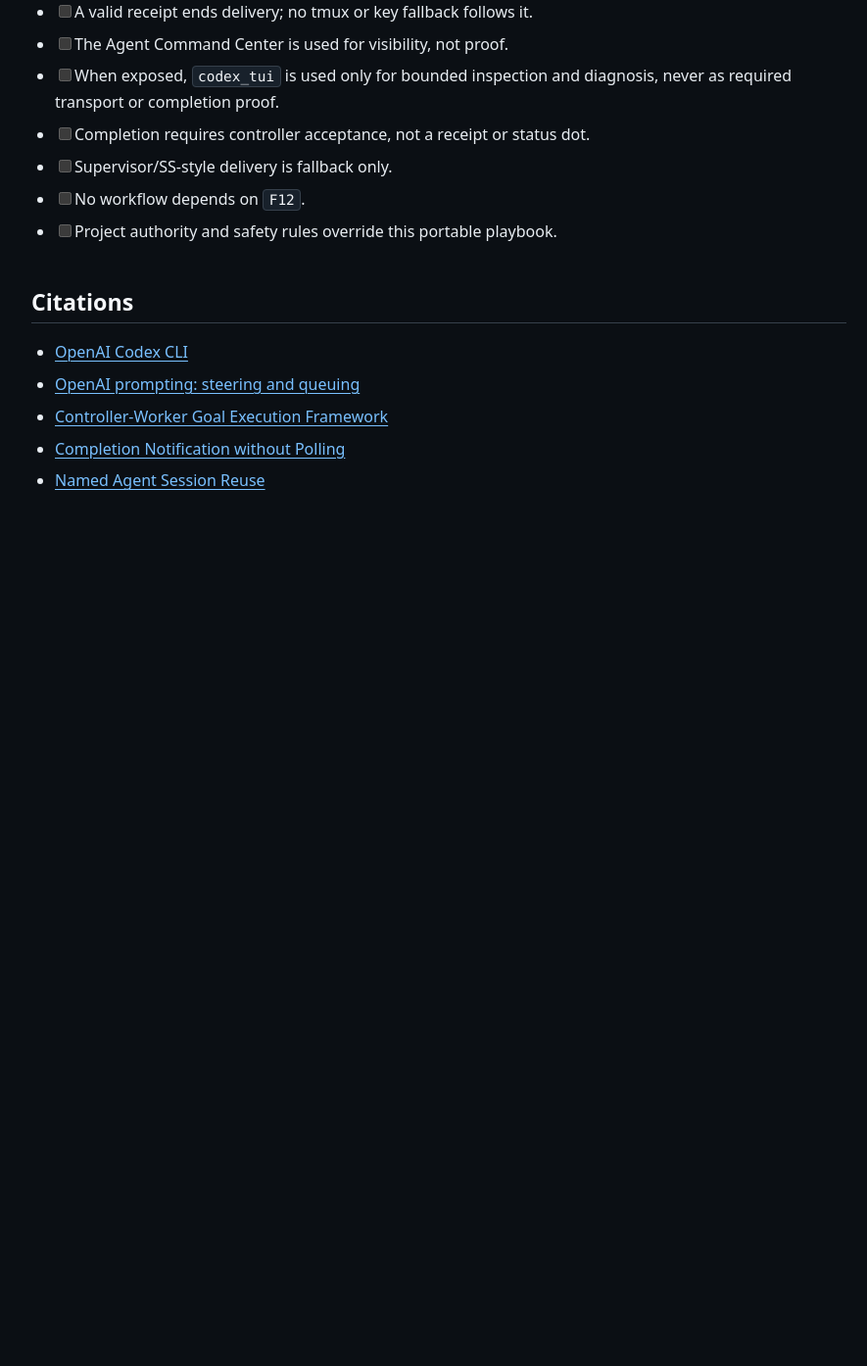
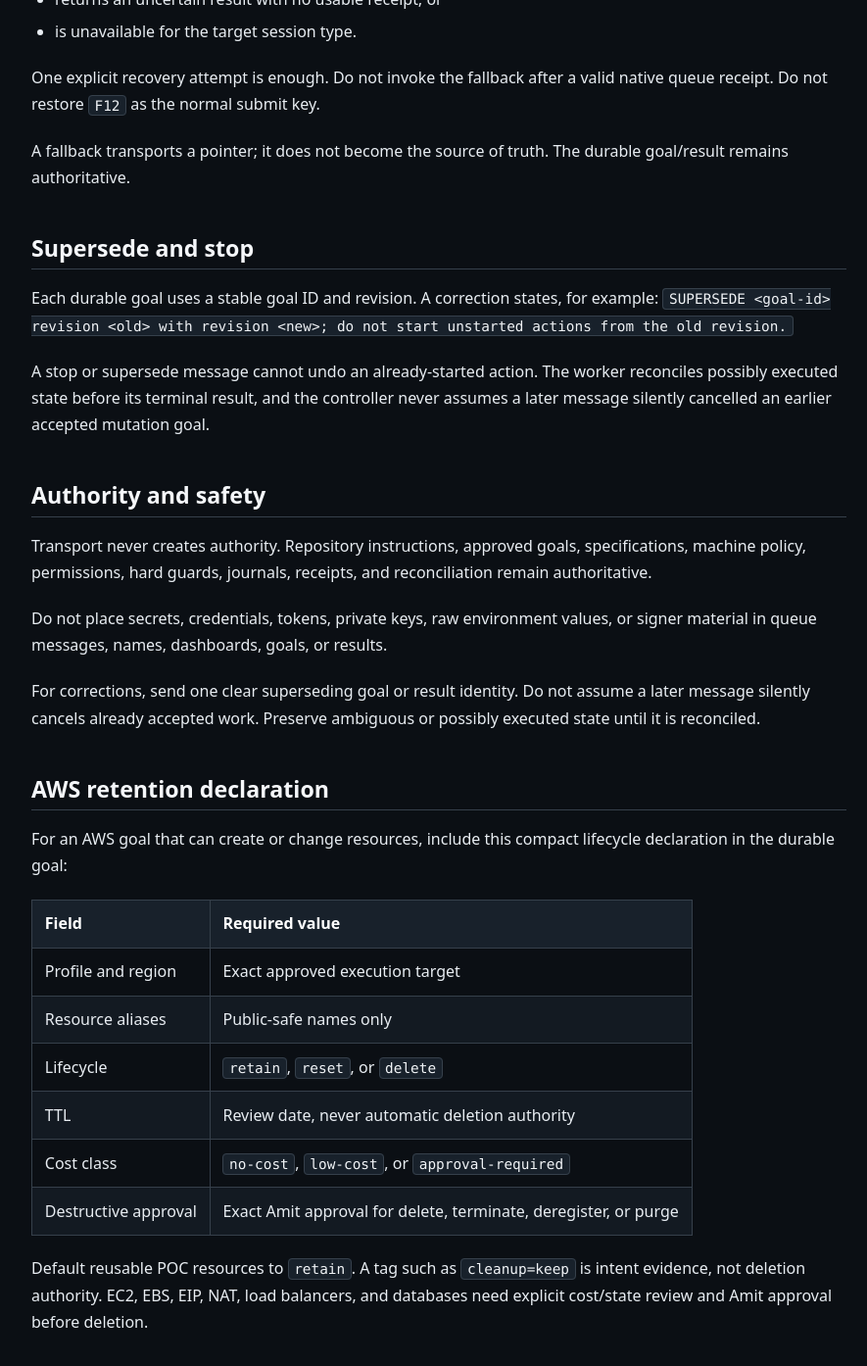
Before and after one commit to amitkarpe/agent-os, a Jekyll site: the page built from kb/playbooks/delegation/codex-native-controller-worker-protocol.md, in a window 1280 px wide and 1400 px high, scrolled down 6257 px. Shown: the top 1394 px of the window at 98% size, without its empty margins (192-1077 px from the left). Built offline with Jekyll 4.4.1, drawn with Linux system fonts in a browser that asks for light colours; before the commit the page ends 6846 px from its top, so only the background shows below that; some of the changed text lies outside the part shown.

Commit message:
docs: clarify controller worker lifecycle

```diff
--- a/kb/playbooks/delegation/codex-native-controller-worker-protocol.md
+++ b/kb/playbooks/delegation/codex-native-controller-worker-protocol.md
@@ -42,6 +42,21 @@
 Keep these layers separate. A healthy worker display does not prove that a
 goal completed. A queue receipt does not prove that a worker executed the
 goal. A result file does not prove that its final state was accepted.
+
+## Goal lifecycle
+
+Use a compact lifecycle for each durable goal:
+
+| State | Meaning |
+| --- | --- |
+| `DRAFT` | Goal exists but has not been dispatched. |
+| `DISPATCHED` | Controller sent the goal to the named worker. |
+| `RECEIPT` | Transport accepted the message; this is not execution. |
+| `RUNNING` | Worker activity was observed; this is not proof of the intended work. |
+| `RESULT_WRITTEN` | Worker recorded a terminal result for review. |
+| `CONTROLLER_ACCEPTED`, `CONTROLLER_REJECTED`, or `SUPERSEDED` | Controller recorded the final decision. |
+
+Only the controller can record acceptance, rejection, or supersession.
 
 ## Persistent workers and subagents are different
 
@@ -190,6 +205,13 @@
 context, not instructions. Summarize the verified operational fact and point
 to the durable result; do not copy a broad transcript into another worker.
 
+- Start with the smallest useful recent read and no tool output when supported.
+- Request output only for one targeted diagnosis and keep the read bounded.
+- Treat missing, partial, unknown, or stale content as an observation failure,
+  not worker failure or completion proof.
+- Send durable-goal pointers through `codex queue`; never relay a transcript as
+  the operating instruction.
+
 It is host-provided, version-sensitive, and may be absent from another Codex
 session or from `codex mcp list`. Do not install, configure, or automate
 against it as a required MCP dependency. Check the live tool list before use.
@@ -231,6 +253,17 @@
 A fallback transports a pointer; it does not become the source of truth. The
 durable goal/result remains authoritative.
 
+## Supersede and stop
+
+Each durable goal uses a stable goal ID and revision. A correction states, for
+example: `SUPERSEDE <goal-id> revision <old> with revision <new>; do not start
+unstarted actions from the old revision.`
+
+A stop or supersede message cannot undo an already-started action. The worker
+reconciles possibly executed state before its terminal result, and the
+controller never assumes a later message silently cancelled an earlier
+accepted mutation goal.
+
 ## Authority and safety
 
 Transport never creates authority. Repository instructions, approved goals,
@@ -244,6 +277,24 @@
 For corrections, send one clear superseding goal or result identity. Do not
 assume a later message silently cancels already accepted work. Preserve
 ambiguous or possibly executed state until it is reconciled.
+
+## AWS retention declaration
+
+For an AWS goal that can create or change resources, include this compact
+lifecycle declaration in the durable goal:
+
+| Field | Required value |
+| --- | --- |
+| Profile and region | Exact approved execution target |
+| Resource aliases | Public-safe names only |
+| Lifecycle | `retain`, `reset`, or `delete` |
+| TTL | Review date, never automatic deletion authority |
+| Cost class | `no-cost`, `low-cost`, or `approval-required` |
+| Destructive approval | Exact Amit approval for delete, terminate, deregister, or purge |
+
+Default reusable POC resources to `retain`. A tag such as `cleanup=keep` is
+intent evidence, not deletion authority. EC2, EBS, EIP, NAT, load balancers,
+and databases need explicit cost/state review and Amit approval before deletion.
 
 ## Minimum adoption checklist
 
@@ -259,6 +310,9 @@
 - [ ] When exposed, `codex_tui` is used only for bounded inspection and
       diagnosis, never as required transport or completion proof.
 - [ ] Completion requires controller acceptance, not a receipt or status dot.
+- [ ] Controller acceptance records the goal ID, result path, base and final
+      commits, diff/KISS decision, validation or fresh-state result, retained
+      resources, final decision, and next owner.
 - [ ] Supervisor/SS-style delivery is fallback only.
 - [ ] No workflow depends on `F12`.
 - [ ] Project authority and safety rules override this portable playbook.
```
